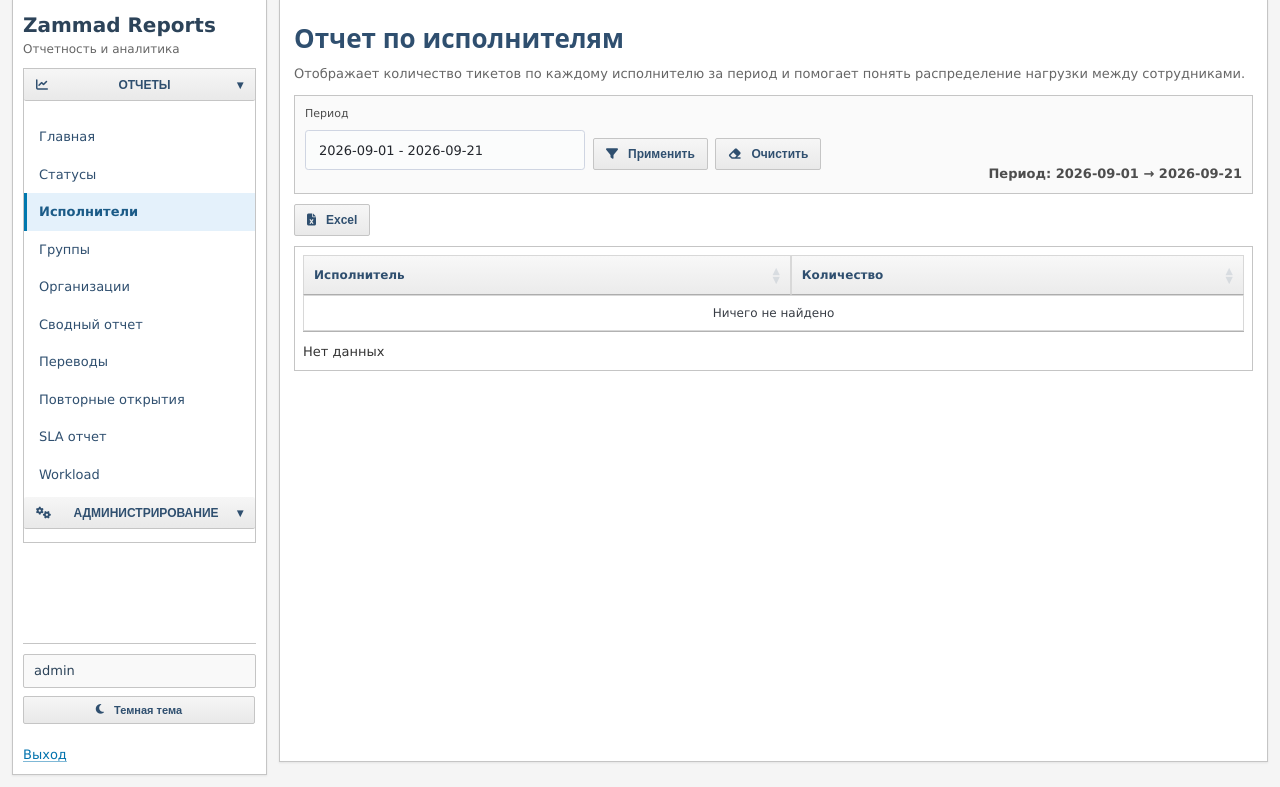
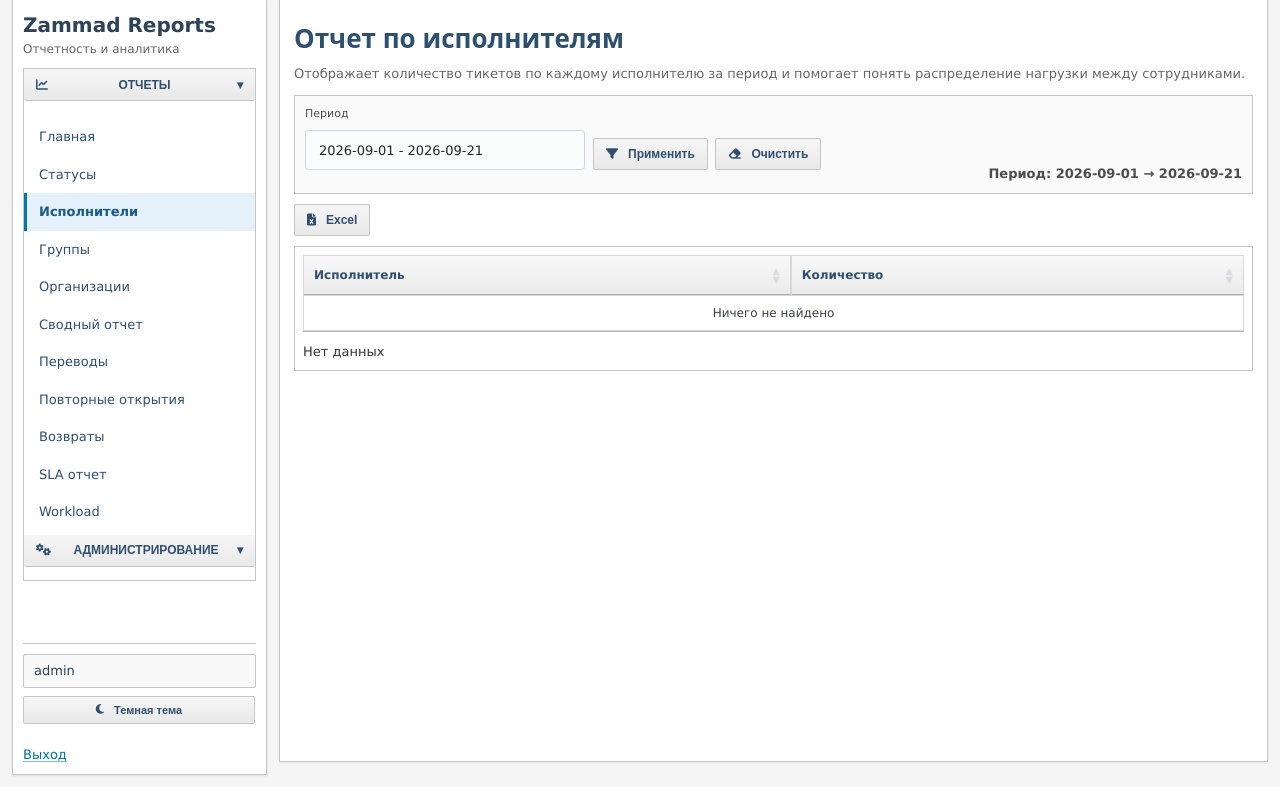
Before and after one commit to lekha100101/zammad-reports, a FastAPI app: page /reports/agents in a window 1280 px wide. Shown: the part 13-800 px from the top of the page. Run offline with FastAPI, Linux system fonts and the light colour scheme; the visitor is signed in with stand-in values (Sample User, id 1); some libraries are stand-ins or nearby versions.

Commit message:
Add returned tickets report to navigation

```diff
--- a/app/templates/base.html
+++ b/app/templates/base.html
@@ -35,6 +35,7 @@
               <a href="/reports/regional-summary" class="menu-btn {% if request.url.path == '/reports/regional-summary' %}active{% endif %}">Сводный отчет</a>
               <a href="/reports/transfers" class="menu-btn {% if request.url.path == '/reports/transfers' %}active{% endif %}">Переводы</a>
               <a href="/reports/reopened" class="menu-btn {% if request.url.path == '/reports/reopened' %}active{% endif %}">Повторные открытия</a>
+              <a href="/reports/returns" class="menu-btn {% if request.url.path == '/reports/returns' %}active{% endif %}">Возвраты</a>
               <a href="/reports/sla" class="menu-btn {% if request.url.path == '/reports/sla' %}active{% endif %}">SLA отчет</a>
               <a href="/reports/workload" class="menu-btn {% if request.url.path == '/reports/workload' %}active{% endif %}">Workload</a>
             </div>
```
